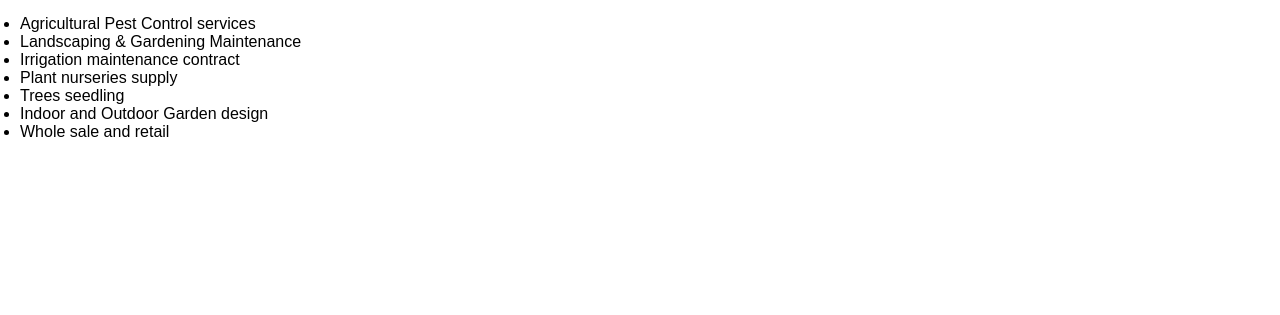
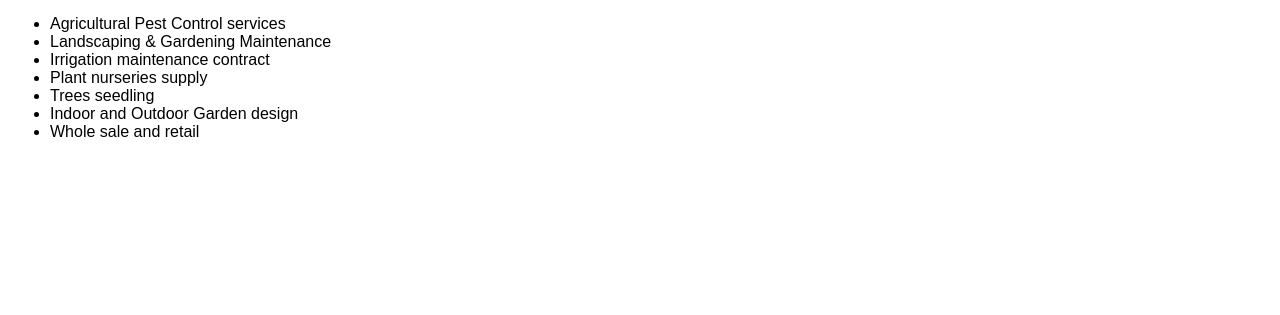
Before and after one commit to fadelBayloun/assignment-se-1, a plain HTML site: page index.html in a window 1280 px wide. Shown: the part 485-800 px from the top of the page. Drawn offline with Linux system fonts and the light colour scheme.

Commit message:
Adding the Services Section Style

```diff
--- a/style.css
+++ b/style.css
@@ -69,3 +69,7 @@ p {
 section {
   margin-bottom: 30px;
 }
+
+section ul {
+  margin: 30px;
+}
```
